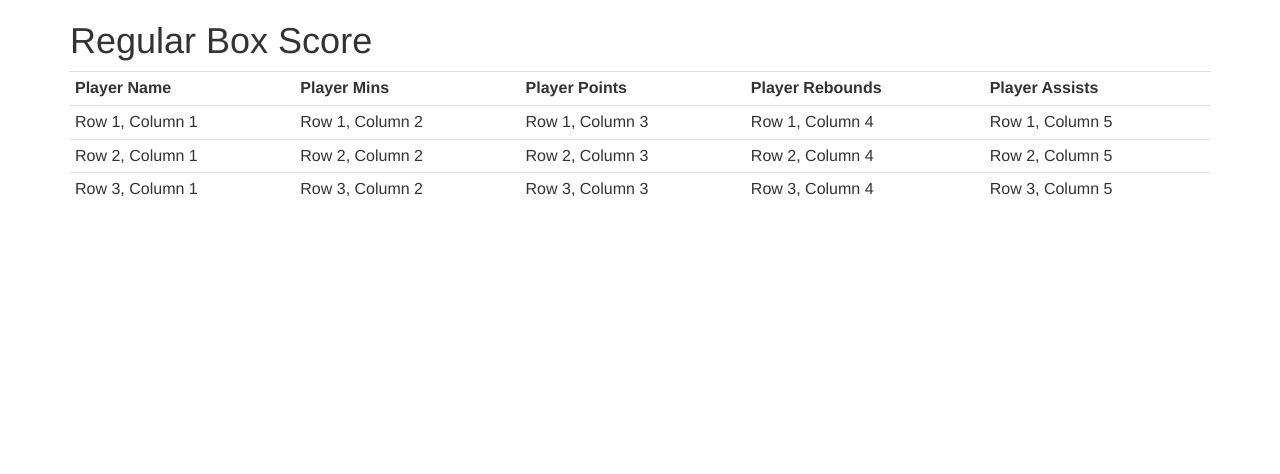
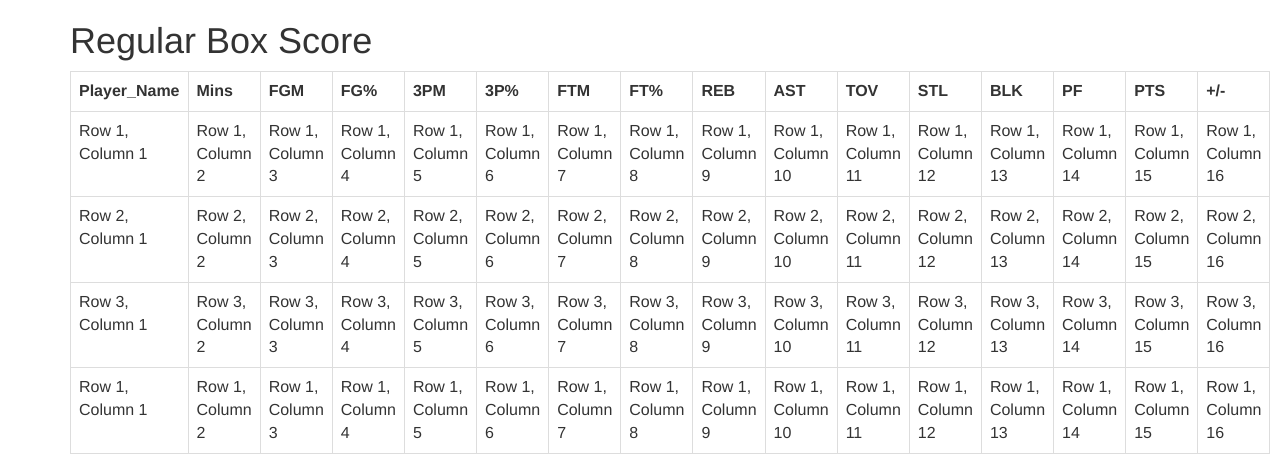
Before and after one commit to Kevin-Tang/Visualizing-NBA-Box-Scores, a Django app: template NBA/NBAStats/templates/NBAStats/index.html in a window 1280 px wide. Shown: the part 2162-2636 px from the top of the page. Before the commit the page ends 2358 px from the top, so only its background shows below. Run offline with Django 3.2, Linux system fonts and the light colour scheme; the template is opened without the code that fills it, so the values that code supplies are empty; some libraries are stand-ins or nearby versions.

Commit message:
fixed BoxScore visual

```diff
--- a/NBA/NBAStats/templates/NBAStats/index.html
+++ b/NBA/NBAStats/templates/NBAStats/index.html
@@ -76,13 +76,24 @@
             </div>
 		</div>
 		<h1>Regular Box Score</h1>
-        <table class="table table-condensed">
+        <table class="table table-bordered">
             <tr style="font-weight: bold">
-                <td>Player Name</td>
-                <td>Player Mins</td>
-                <td>Player Points</td>
-                <td>Player Rebounds</td>
-                <td>Player Assists</td>
+                <td>Player_Name</td>
+                <td>Mins</td>
+                <td>FGM</td>
+                <td>FG%</td>
+                <td>3PM</td>
+                <td>3P%</td>
+                <td>FTM</td>
+                <td>FT%</td>
+                <td>REB</td>
+                <td>AST</td>
+                <td>TOV</td>
+                <td>STL</td>
+                <td>BLK</td>
+                <td>PF</td>
+                <td>PTS</td>
+                <td>+/-</td>
             </tr>
             <tr>
                 <td>Row 1, Column 1</td>
@@ -90,6 +101,17 @@
                 <td>Row 1, Column 3</td>
                 <td>Row 1, Column 4</td>
                 <td>Row 1, Column 5</td>
+                <td>Row 1, Column 6</td>
+                <td>Row 1, Column 7</td>
+                <td>Row 1, Column 8</td>
+                <td>Row 1, Column 9</td>
+                <td>Row 1, Column 10</td>
+                <td>Row 1, Column 11</td>
+                <td>Row 1, Column 12</td>
+                <td>Row 1, Column 13</td>
+                <td>Row 1, Column 14</td>
+                <td>Row 1, Column 15</td>
+                <td>Row 1, Column 16</td>
             </tr>
             <tr>
                 <td>Row 2, Column 1</td>
@@ -97,6 +119,17 @@
                 <td>Row 2, Column 3</td>
                 <td>Row 2, Column 4</td>
                 <td>Row 2, Column 5</td>
+                <td>Row 2, Column 6</td>
+                <td>Row 2, Column 7</td>
+                <td>Row 2, Column 8</td>
+                <td>Row 2, Column 9</td>
+                <td>Row 2, Column 10</td>
+                <td>Row 2, Column 11</td>
+                <td>Row 2, Column 12</td>
+                <td>Row 2, Column 13</td>
+                <td>Row 2, Column 14</td>
+                <td>Row 2, Column 15</td>
+                <td>Row 2, Column 16</td>
             </tr>
             <tr>
                 <td>Row 3, Column 1</td>
@@ -104,6 +137,35 @@
                 <td>Row 3, Column 3</td>
                 <td>Row 3, Column 4</td>
                 <td>Row 3, Column 5</td>
+                <td>Row 3, Column 6</td>
+                <td>Row 3, Column 7</td>
+                <td>Row 3, Column 8</td>
+                <td>Row 3, Column 9</td>
+                <td>Row 3, Column 10</td>
+                <td>Row 3, Column 11</td>
+                <td>Row 3, Column 12</td>
+                <td>Row 3, Column 13</td>
+                <td>Row 3, Column 14</td>
+                <td>Row 3, Column 15</td>
+                <td>Row 3, Column 16</td>
+            </tr>
+            <tr>
+                <td>Row 1, Column 1</td>
+                <td>Row 1, Column 2</td>
+                <td>Row 1, Column 3</td>
+                <td>Row 1, Column 4</td>
+                <td>Row 1, Column 5</td>
+                <td>Row 1, Column 6</td>
+                <td>Row 1, Column 7</td>
+                <td>Row 1, Column 8</td>
+                <td>Row 1, Column 9</td>
+                <td>Row 1, Column 10</td>
+                <td>Row 1, Column 11</td>
+                <td>Row 1, Column 12</td>
+                <td>Row 1, Column 13</td>
+                <td>Row 1, Column 14</td>
+                <td>Row 1, Column 15</td>
+                <td>Row 1, Column 16</td>
             </tr>
         </table>
 	</div>
@@ -303,7 +365,6 @@
                         }
                     ]
          };
-
          var myLineChart = new Chart(lineCtx, {
              type: 'line',
              data: lineData
```
